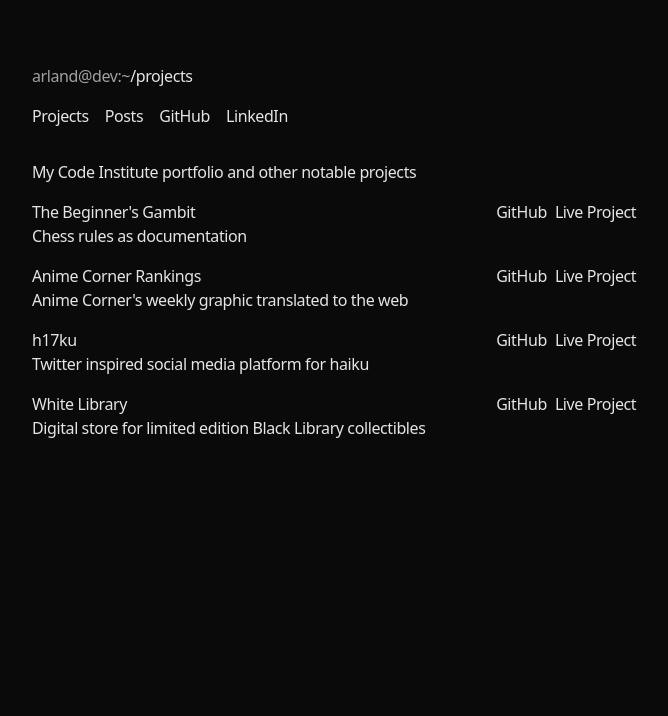
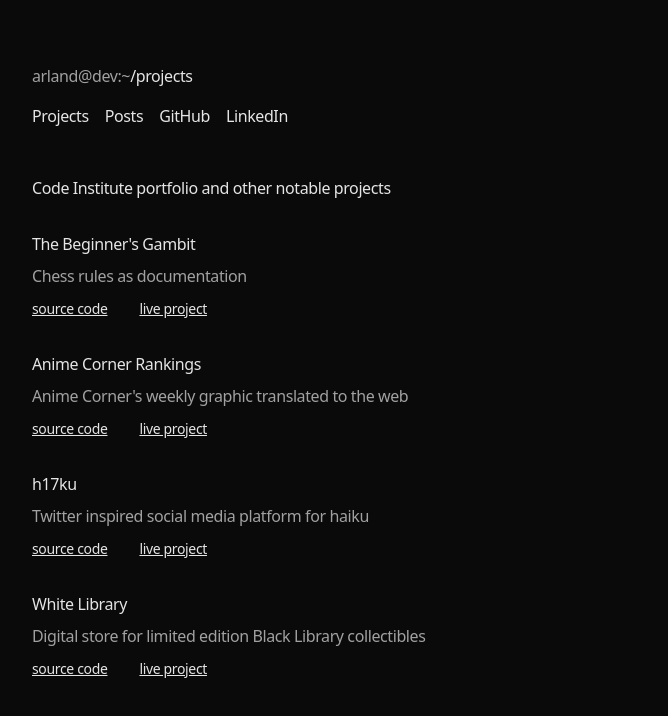
Before and after one commit to arlandfran/dev, an Astro site: page /projects in a window 1280 px wide. Shown: the whole page, without its empty margins (32-700 px from the left). Built offline with nearby package versions, Linux system fonts and the light colour scheme; Astro itself is replaced by a stand-in of ours.

Commit message:
refactor: map over projects and refactor github url strings

```diff
--- a/src/pages/projects.astro
+++ b/src/pages/projects.astro
@@ -9,61 +9,65 @@
 }
 
 const title = "Projects";
-const description = "My Code Institute portfolio and other notable projects";
+const description = "Code Institute portfolio and other notable projects";
 
 const projects: Project[] = [
   {
     name: "The Beginner's Gambit",
     description: "Chess rules as documentation",
-    github: "the-beginners-gambit-mdx",
+    github: "https://github.com/arlandfran/the-beginners-gambit-mdx",
     url: "https://the-beginners-gambit.vercel.app/",
   },
   {
     name: "Anime Corner Rankings",
     description: "Anime Corner's weekly graphic translated to the web",
-    github: "anime-corner-rankings",
+    github: "https://github.com/arlandfran/anime-corner-rankings",
     url: "https://anime-corner-rankings.vercel.app/",
   },
   {
     name: "h17ku",
     description: "Twitter inspired social media platform for haiku",
-    github: "h17ku",
+    github: "https://github.com/arlandfran/h17ku",
     url: "https://h17ku.onrender.com/",
   },
   {
     name: "White Library",
     description: "Digital store for limited edition Black Library collectibles",
-    github: "white-library",
+    github: "https://github.com/arlandfran/white-library",
     url: "https://white-library.onrender.com/",
   },
 ];
 ---
 
 <Layout {title} {description}>
-  <h1>{description}</h1>
+  <h1 class="mt-4 font-mono font-medium">{description}</h1>
   {
     projects.map((project) => (
-      <article>
-        <header class="flex flex-wrap justify-between">
-          <h2>{project.name}</h2>
-          <ul class="flex gap-2">
+      <article class="mt-4 flex flex-col gap-2">
+        <h2 class="font-medium">{project.name}</h2>
+        <p class="text-neutral-400">{project.description}</p>
+        <ul class="flex flex-wrap gap-x-8 gap-y-2">
           <li>
             <a
-                href={`https://github.com/arlandfran/${project.github}`}
+              href={project.github}
               target="_blank"
               rel="noopener noreferrer"
+              class="font-mono text-sm tracking-tight underline"
             >
-                GitHub
+              source code
             </a>
           </li>
           <li>
-              <a href={project.url} target="_blank" rel="noopener noreferrer">
-                Live Project
+            <a
+              href={project.url}
+              target="_blank"
+              rel="noopener noreferrer"
+              class="font-mono text-sm tracking-tight underline"
+            >
+              live project
             </a>
           </li>
         </ul>
-        </header>
-        <p>{project.description}</p>
       </article>
     ))
   }
```
Lines whose indentation alone changed are shown as unchanged.
